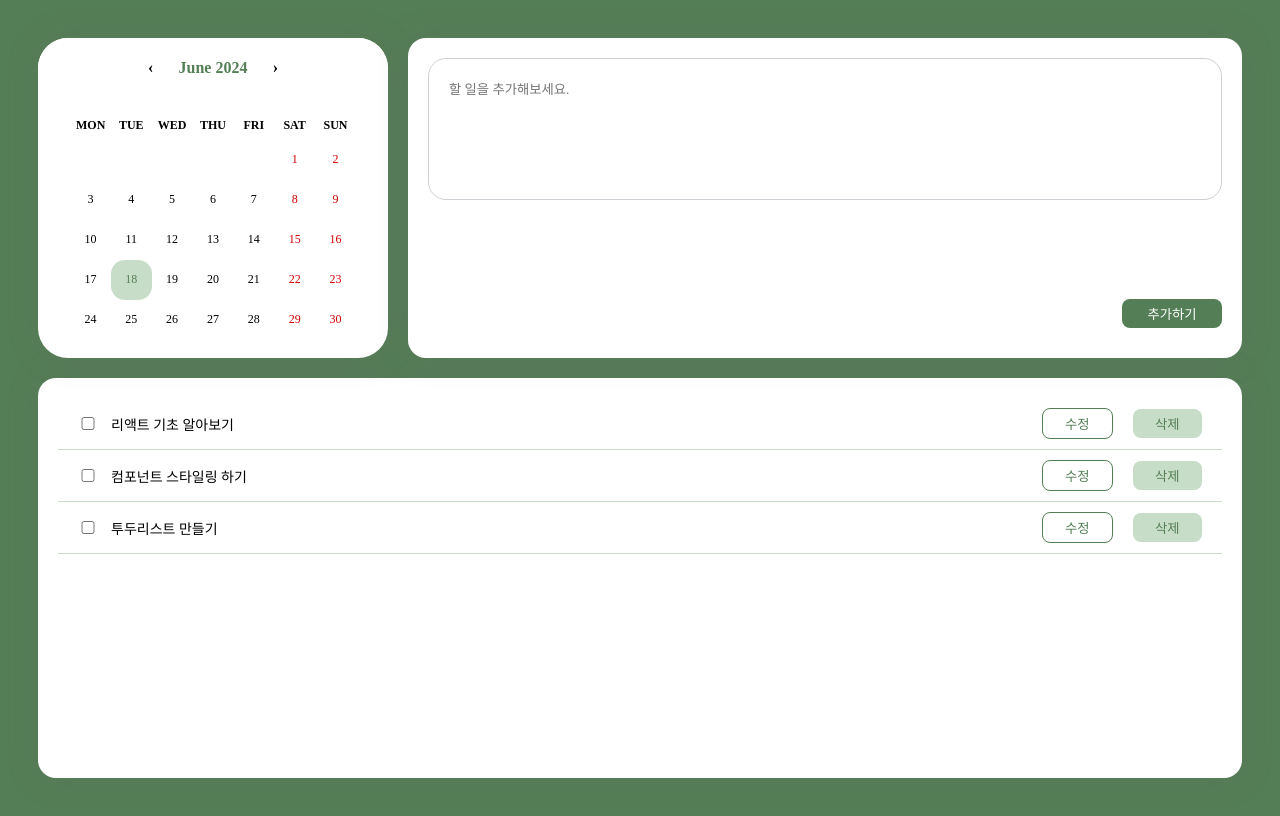
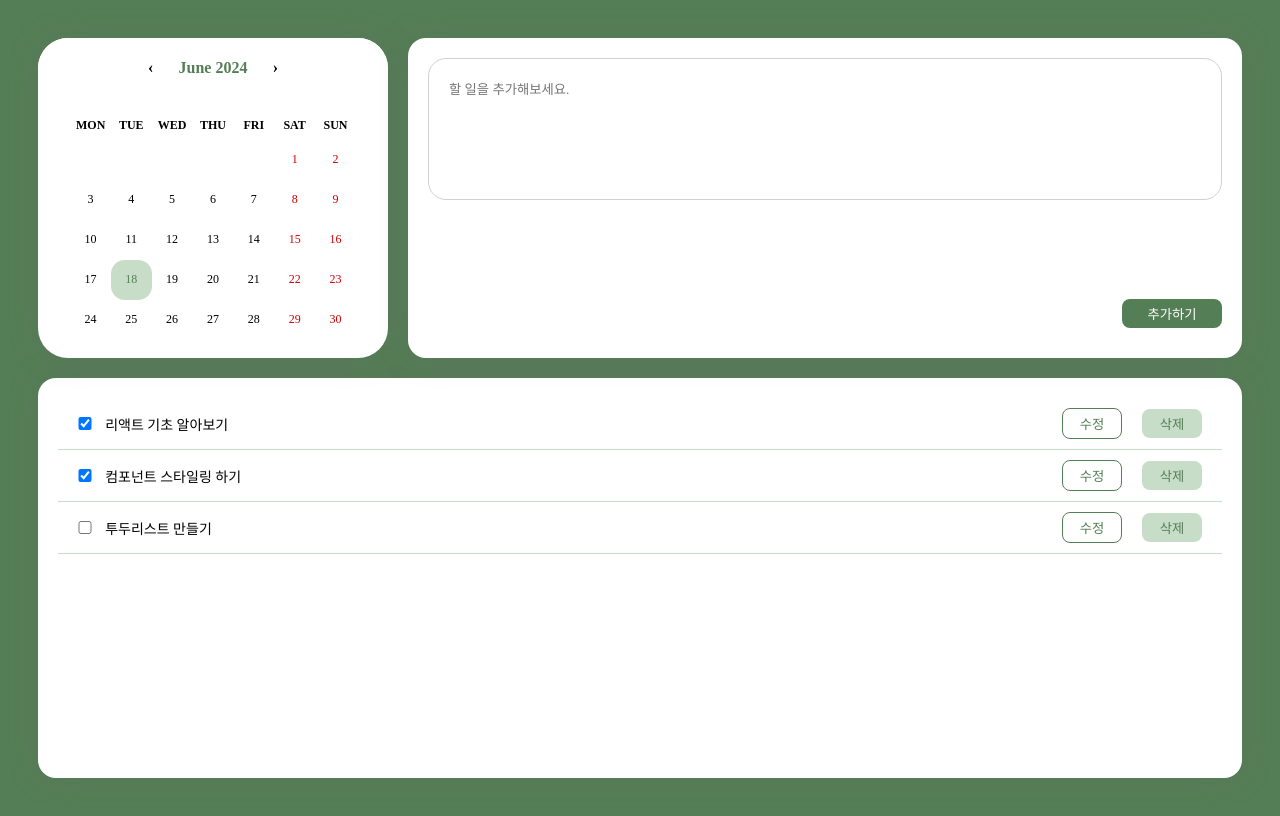
Before and after one commit to hyun907/Todo-List, a React (Vite) app: page /home in a window 1280 px wide. Built offline with nearby package versions, Linux system fonts and the light colour scheme; a web font is replaced by a local one.

Commit message:
Feat: TodoItem state 관리

```diff
--- a/package.json
+++ b/package.json
@@ -10,11 +10,14 @@
     "preview": "vite preview"
   },
   "dependencies": {
+    "classnames": "^2.5.1",
     "moment": "^2.30.1",
     "react": "^18.2.0",
     "react-calendar": "^5.0.0",
     "react-dom": "^18.2.0",
-    "react-router-dom": "^6.23.1"
+    "react-icons": "^5.2.1",
+    "react-router-dom": "^6.23.1",
+    "react-virtualized": "^9.22.5"
   },
   "devDependencies": {
     "@types/react": "^18.2.66",
--- a/src/component/List.css
+++ /dev/null
@@ -1,9 +0,0 @@
-.List {
-    border-radius: 18px;
-    background-color: white;
-    width: 100%;
-    height: 400px;
-    box-shadow: rgba(108, 108, 108, 0.285) 0px 0px 30px 0px;
-    padding: 20px;
-    box-sizing: border-box;
-}
--- a/src/component/List.jsx
+++ /dev/null
@@ -1,20 +0,0 @@
-import React, { useCallback, useRef, useState } from "react";
-import TodoItem from "./TodoItem";
-import "./List.css";
-
-const List = ({ todos, onRemove }) => {
-  return (
-    <div className="List">
-      {todos.map((todo) => (
-        <TodoItem
-          todos={todos}
-          todo={todo}
-          key={todo.id}
-          onRemove={onRemove}
-        />
-      ))}
-    </div>
-  );
-};
-
-export default List;
--- a/src/component/TodoItem.css
+++ b/src/component/TodoItem.css
@@ -5,17 +5,16 @@
   background-color: white;
   border-bottom: 1px solid #c7ddc8;
   padding: 10px;
-
 }
 
-.TodoItem input {
+.TodoItem .checkbox {
   width: 20px;
   margin-left: 10px;
 }
 
 .TodoItem .content {
-  flex: 1;
   font-size: 14px;
+  width: 100%;
 }
 
 .TodoItem .button_wrapper {
@@ -24,7 +23,6 @@
   gap: 20px;
   margin-right: 10px;
   align-items: center;
-
 }
 
 .TodoItem .button_wrapper button {
@@ -32,4 +30,14 @@
   display: inline-block;
   margin-bottom: 0;
   z-index: 1;
+  width: 60px;
 }
+
+.edit-input {
+  width: 40%;
+  border: none;
+  outline: none;
+  font-size: 14px;
+  color: #547e55;
+  font-weight: 900;
+}
--- a/src/component/TodoItem.jsx
+++ b/src/component/TodoItem.jsx
@@ -1,49 +1,72 @@
-import React, { useState, useCallback, useRef, useEffect } from "react";
+import React, { useState } from "react";
 import "./TodoItem.css";
 import Button from "./Button";
 
-const TodoItem = ({ todos, todo, onRemove, onInsert }) => {
+const TodoItem = ({ todo, onRemove, onSave, onToggle }) => {
   const { id, text, checked } = todo;
+  const [isEditing, setEditing] = useState(false);
+  const [editedText, setEditedText] = useState(text);
 
-  // check 값 저장
-  const [checkedItems, setCheckedItems] = useState(new Set());
-
-  const checkedItemHandler = (id, isChecked) => {
-    if (isChecked) {
-      checkedItems.add(id);
-      setCheckedItems(checkedItems);
-    } else if (!isChecked && checkedItems.has(id)) {
-      checkedItems.delete(id);
-      setCheckedItems(checkedItems);
-    }
+  const handleEdit = () => {
+    setEditedText(text); // Reset edited text to current text
+    setEditing(true);
   };
 
-  const [bChecked, setChecked] = useState(false);
+  const handleSave = () => {
+    onSave(id, editedText); // Pass id and edited text to parent component
+    setEditing(false);
+  };
 
-  const checkHandler = ({ target }) => {
-    setChecked(!bChecked);
-    checkedItemHandler(todo.id, target.checked);
-    console.log(todos);
+  const handleDelete = () => {
+    onRemove(id);
+  };
+
+  const handleInputChange = (e) => {
+    setEditedText(e.target.value);
+  };
+
+  const handleCheckboxChange = () => {
+    onToggle(id); // Toggle checked state in parent component
   };
 
   return (
     <div className="TodoItem">
       <input
+        className="checkbox"
         type="checkbox"
-        checked={bChecked}
-        onChange={(e) => checkHandler(e)}
+        checked={checked}
+        onChange={handleCheckboxChange}
       />
-      <div className="content">{text}</div>
+
+      {isEditing ? (
+        <input
+          className="edit-input"
+          type="text"
+          value={editedText}
+          onChange={handleInputChange}
+          autoFocus
+          onKeyPress={(e) => {
+            if (e.key === "Enter") {
+              handleSave();
+            }
+          }}
+        />
+      ) : (
+        <div className="content">{text}</div>
+      )}
 
       <div className="button_wrapper">
-        <Button
-          text={"수정"}
-          type={"SECONDARY"}
-          onClick={() => {
-            // 수정 함수
-          }}
-        />
-        <Button text={"삭제"} type={"DELETE"} onClick={() => onRemove(id)} />
+        {isEditing && (
+          <Button text={"저장"} type={"PRIMARY"} onClick={handleSave} />
+        )}
+      </div>
+      <div className="button_wrapper">
+        {!isEditing && (
+          <>
+            <Button text={"수정"} type={"SECONDARY"} onClick={handleEdit} />
+            <Button text={"삭제"} type={"DELETE"} onClick={handleDelete} />
+          </>
+        )}
       </div>
     </div>
   );
--- a/src/pages/Home.css
+++ b/src/pages/Home.css
@@ -7,3 +7,12 @@
   justify-content: space-between;
   margin-bottom: 20px;
 }
+.todo-list {
+  border-radius: 18px;
+  background-color: white;
+  width: 100%;
+  height: 400px;
+  box-shadow: rgba(108, 108, 108, 0.285) 0px 0px 30px 0px;
+  padding: 20px;
+  box-sizing: border-box;
+}
--- a/src/pages/Home.jsx
+++ b/src/pages/Home.jsx
@@ -2,7 +2,7 @@ import React, { useCallback, useRef, useState } from "react";
 import ReactCalendar from "../component/ReactCalendar";
 import "./Home.css";
 import EditBox from "../component/EditBox";
-import List from "../component/List";
+import TodoItem from "../component/TodoItem";
 
 const Home = () => {
   const [todos, setTodos] = useState([
@@ -19,29 +19,44 @@ const Home = () => {
     {
       id: 3,
       text: "투두리스트 만들기",
-      checked: true,
+      checked: false,
     },
   ]);
+
   const nextId = useRef(4);
-  const onInsert = useCallback(
-    (text) => {
+
+  const onInsert = useCallback((text) => {
     const todo = {
       id: nextId.current,
       text,
       checked: false,
     };
-      setTodos(todos.concat(todo));
-      nextId.current++;
-    },
-    [todos]
+    setTodos((todos) => todos.concat(todo)); //concat(): 인자로 주어진 배열이나 값들을 기존 배열에 합쳐서 새 배열 반환
+    nextId.current++; //nextId 1씩 더하기
+  }, []);
+
+  const onRemove = useCallback((id) => {
+    setTodos((todos) => todos.filter((todo) => todo.id !== id));
+  }, []);
+
+  const handleToggle = (id) => {
+    const updatedTodos = todos.map((todo) =>
+      todo.id === id ? { ...todo, checked: !todo.checked } : todo
     );
+    setTodos(updatedTodos);
+  };
 
-  const onRemove = useCallback(
-    (id) => {
-      setTodos(todos.filter((todo) => todo.id !== id));
-    },
-    [todos]
+  const handleRemove = (id) => {
+    const updatedTodos = todos.filter((todo) => todo.id !== id);
+    setTodos(updatedTodos);
+  };
+
+  const handleSave = (id, editedText) => {
+    const updatedTodos = todos.map((todo) =>
+      todo.id === id ? { ...todo, text: editedText } : todo
     );
+    setTodos(updatedTodos);
+  };
 
   return (
     <div className="Home">
@@ -50,7 +65,17 @@ const Home = () => {
         <EditBox onInsert={onInsert} />
       </section>
       <section className="section_bottom">
-        <List todos={todos} onRemove={onRemove} />
+        <div className="todo-list">
+          {todos.map((todo) => (
+            <TodoItem
+              key={todo.id}
+              todo={todo}
+              onToggle={handleToggle}
+              onRemove={handleRemove}
+              onSave={handleSave}
+            />
+          ))}
+        </div>
       </section>
     </div>
   );
```
Also changed, not shown: src/index.css (line endings or trailing spaces), 1 other file (tests, documents, lock files or other folders). Lines whose indentation alone changed are shown as unchanged.
